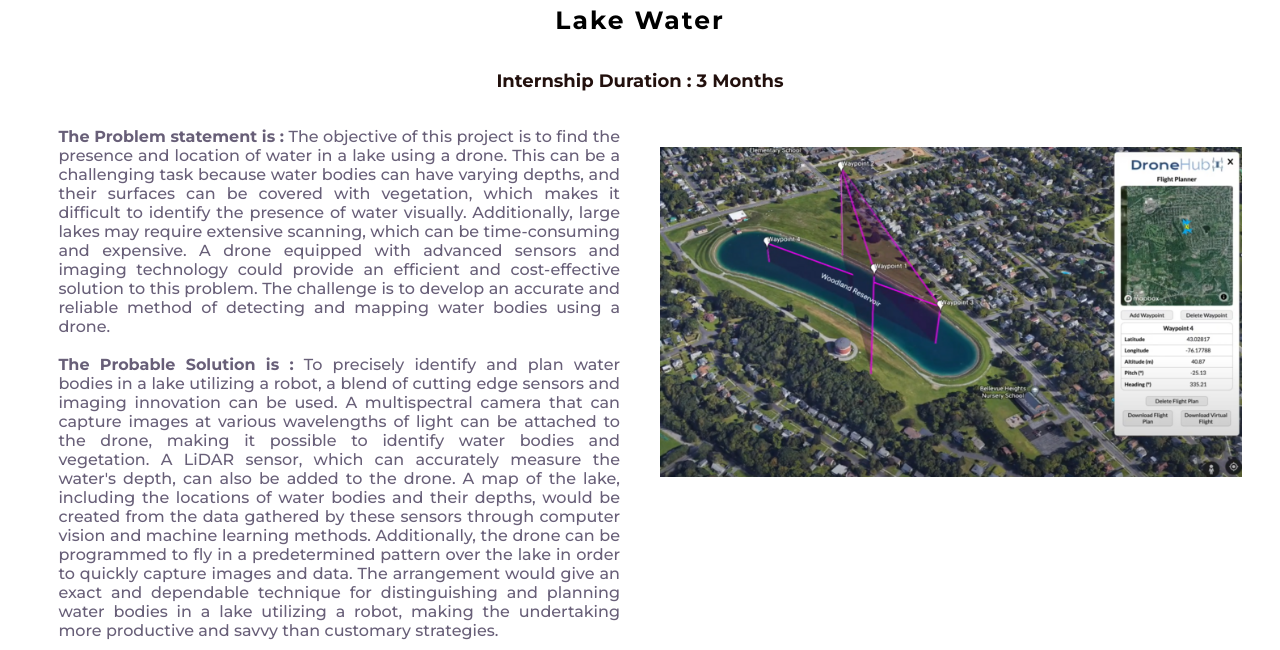
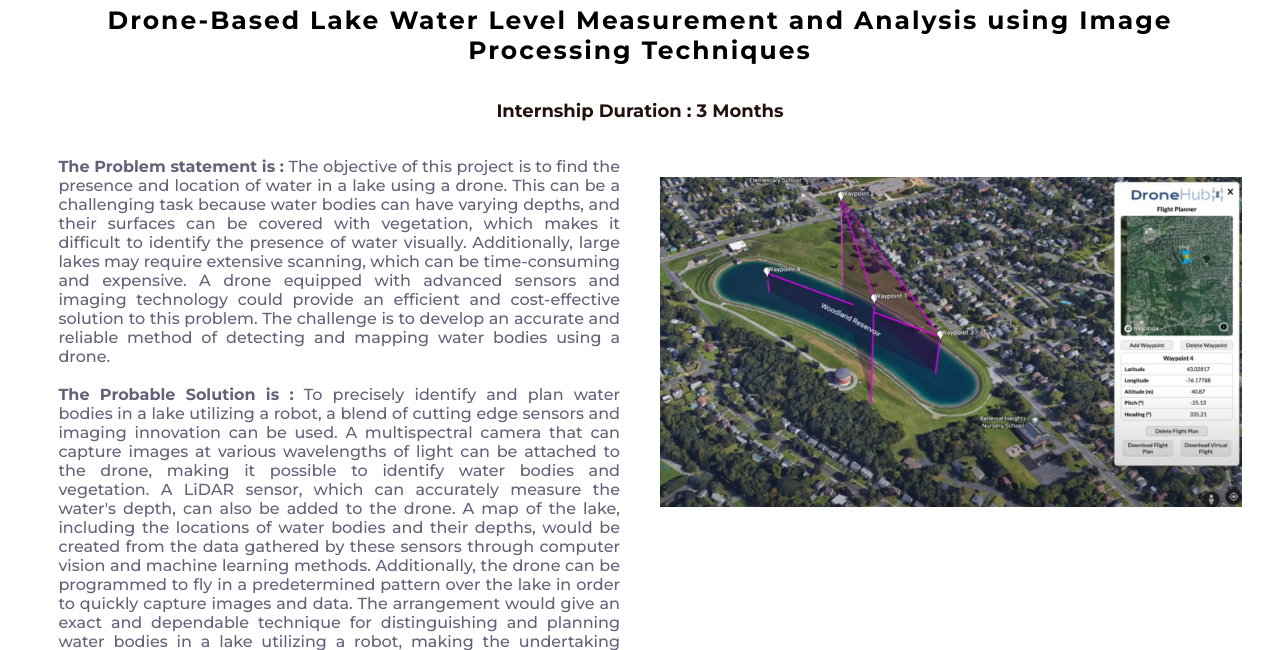
Before and after one commit to SahilPadhiyar18/LJK_DigitalOcean, a Django app: page /c6 in a window 1280 px wide. Shown: the part 65-715 px from the top of the page. Run offline with Django 4.2, Linux system fonts and the light colour scheme; parts of the project's set-up code (start-up, migrations or seed data) failed here and were passed over.

Commit message:
Update c6.html

```diff
--- a/templates/c6.html
+++ b/templates/c6.html
@@ -38,7 +38,7 @@
     <section class="home1" id="home1">
         <div class="home-text">
 
-            <h5><b>Lake Water</b></h5>
+            <h5><b>Drone-Based Lake Water Level Measurement and Analysis using Image Processing Techniques</b></h5>
             <h1>Internship Duration : 3 Months</h1>
         </div>
         <div class="parent1">
```
